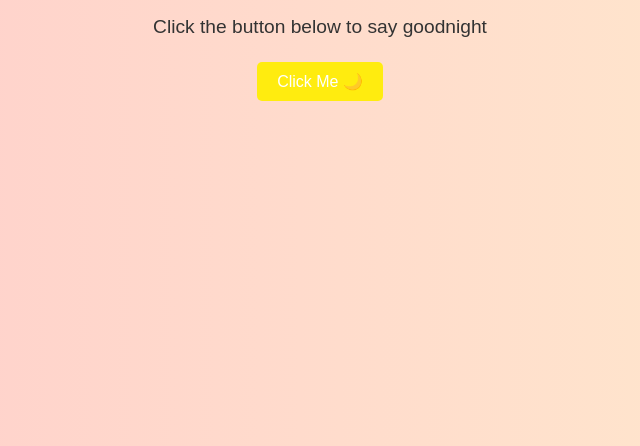
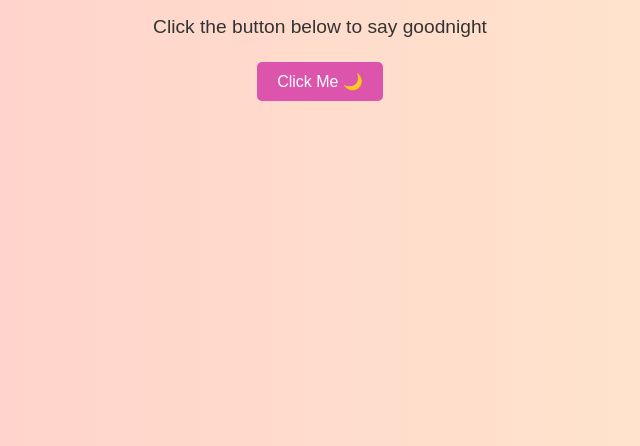
Before and after one commit to Jenry24/haaaaa, a plain HTML site: page index.html in a window 1280 px wide. Shown: the part 370-816 px from the top of the page, without its empty margins (320-960 px from the left). Drawn offline with Linux system fonts and the light colour scheme.

Commit message:
Update styles.css

```diff
--- a/styles.css
+++ b/styles.css
@@ -28,7 +28,7 @@ button {
     padding: 10px 20px;
     font-size: 1rem;
     color: white;
-    background-color: #ffee00ec;
+    background-color: #da4aaaec;
     border: none;
     border-radius: 5px;
     cursor: pointer;
```
